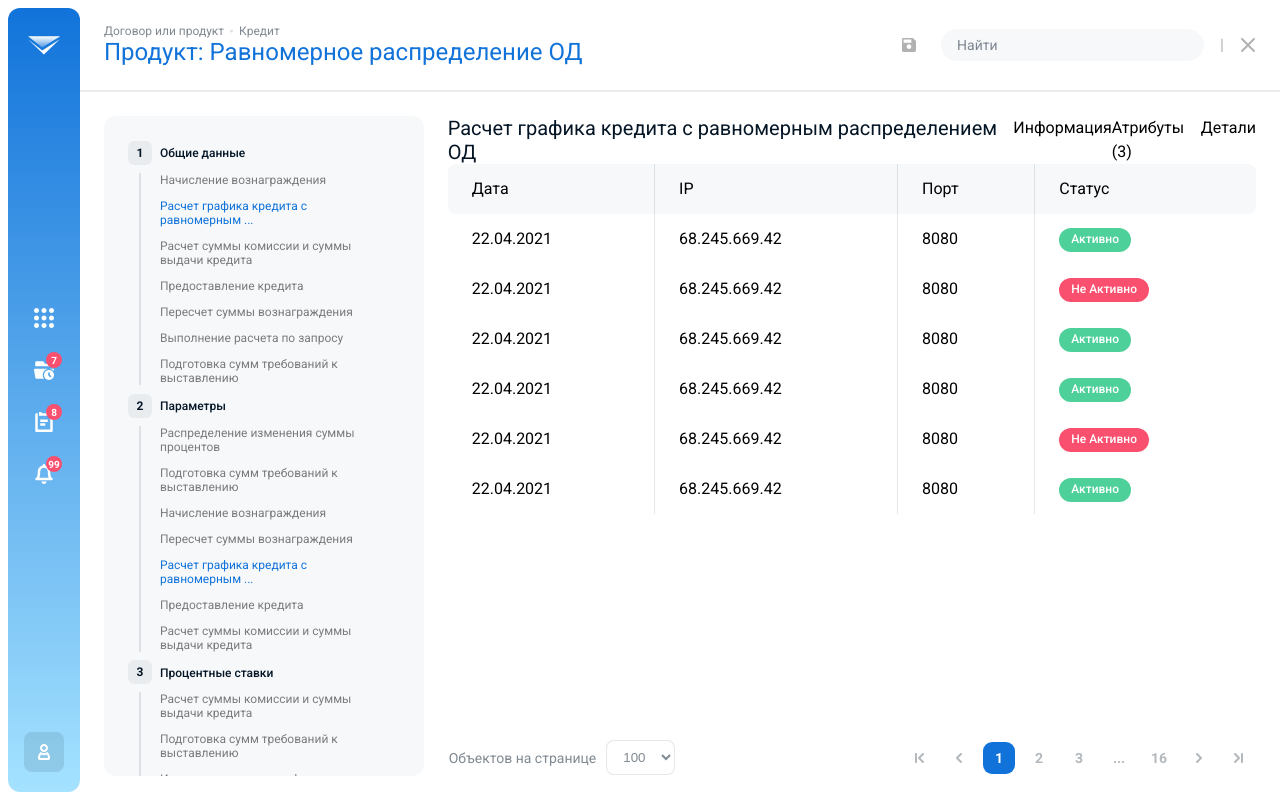
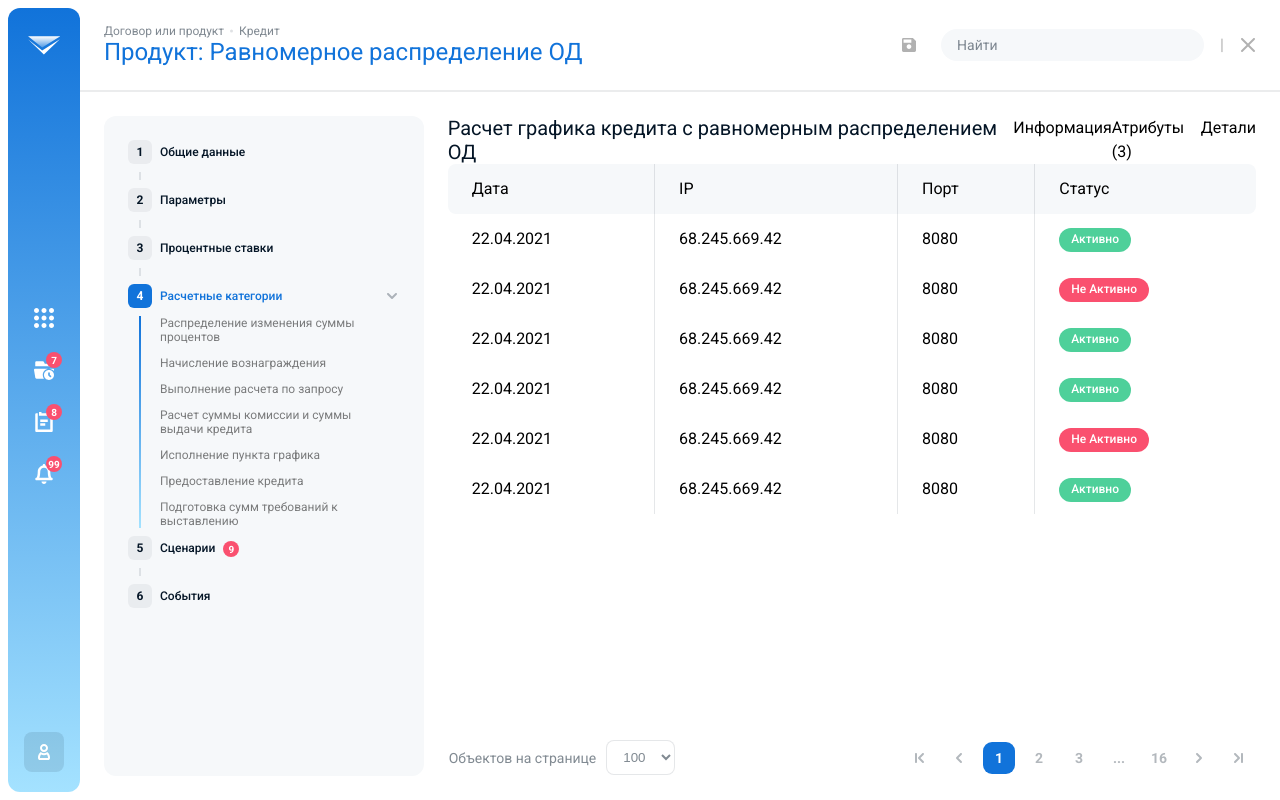
Before and after one commit to Emilname/react-diplom, a React (Vite) app: page / in a window 1280 px wide. Shown: the top 800 px of the page. Built offline with nearby package versions, Linux system fonts and the light colour scheme.

Commit message:
fix: open stepper substeps list on click

```diff
--- a/src/components/Stepper.tsx
+++ b/src/components/Stepper.tsx
@@ -1,5 +1,7 @@
 import { styled } from "@mui/system";
 import Badge from "./Bage";
+import { useState } from "react";
+import { ArrowDownIcon } from "../icons";
 const StepperRoot = styled("div")({
   width: 280,
   padding: 24,
@@ -41,6 +43,7 @@ const StepIndex = styled("div")<{ active?: boolean }>(({ active }) => ({
 }));
 
 const StepLabel = styled("span")<{ active?: boolean }>(({ active }) => ({
+  position: "relative",
   color: !active ? "#041526" : "#1173DA",
   marginLeft: 8,
 
@@ -51,8 +54,11 @@ const StepLabel = styled("span")<{ active?: boolean }>(({ active }) => ({
   lineHeight: "normal",
 }));
 
-const StepLabelRoot = styled("li")({});
-
+const StepLabelRoot = styled("div")<{ index: number | string }>({
+  display: "flex",
+  alignItems: "center",
+});
+const StepItemRoot = styled("li")({ display: "block" });
 const SubstepLabel = styled("li")<{ active?: boolean }>(({ active }) => ({
   color: active ? "#1173DA" : "",
   width: 200,
@@ -84,10 +90,17 @@ const SubstepsRoot = styled("div")({
   display: "flex",
 });
 
+const StyledBadge = styled(Badge)({
+  transform: "none",
+  marginLeft: 8,
+  verticalAlign: "middle",
+});
+
 function Substeps({
   steps = [],
   active,
   lastChild = false,
+  open,
 }: {
   steps?: SubstepData[];
   active?: boolean;
@@ -96,7 +109,10 @@ function Substeps({
 }) {
   return (
     <SubstepsRoot>
-      {!lastChild && <StepLeftLine active={active} />}
+      {(!lastChild || (open && steps.length > 0)) && (
+        <StepLeftLine active={active} />
+      )}
+      {open && (
         <SubstepsListRoot>
           {steps.map(({ id, label, active }) => (
             <SubstepLabel key={id} active={active}>
@@ -104,29 +120,45 @@ function Substeps({
             </SubstepLabel>
           ))}
         </SubstepsListRoot>
+      )}
     </SubstepsRoot>
   );
 }
 
+const StyledArrowDownIcon = styled(ArrowDownIcon)({
+  opacity: 0.3,
+  marginLeft: "auto",
+});
+
 export default function Stepper({ steps }: { steps: StepData[] }) {
+  const [activeId, setActiveId] = useState(4);
+
   return (
     <StepperRoot>
-      {steps.map(({ id, label, subSteps, active, badgeContent }, idx) => (
-        <StepLabelRoot>
+      {steps.map(({ id, label, subSteps, badgeContent }, idx) => {
+        const active = id == activeId;
+        return (
+          <StepItemRoot>
+            <StepLabelRoot key={id} onClick={() => setActiveId(id)} index={id}>
               <StepIndex active={active}>{idx + 1}</StepIndex>
               <StepLabel active={active}>
                 {label}
-            {badgeContent != null && <Badge badgeContent={badgeContent} />}
-          </StepLabel>
+                {badgeContent != null && (
+                  <StyledBadge badgeContent={badgeContent} />
+                )}
+              </StepLabel>{" "}
+              {active && <StyledArrowDownIcon fill="#041526" />}
+            </StepLabelRoot>
             <Substeps
               key={id}
               steps={subSteps}
               active={active}
-            open={idx == 4}
+              open={active}
               lastChild={idx == steps.length - 1}
             />
-        </StepLabelRoot>
-      ))}
+          </StepItemRoot>
+        );
+      })}
     </StepperRoot>
   );
 }
--- /dev/null
+++ b/src/icons/ArrowDownIcon.tsx
@@ -0,0 +1,26 @@
+import Svg from "./Svg";
+import iconDefaultProps from "./iconDefaultProps";
+import { IconProps } from "./types";
+
+export default function ArrowDownIcon({
+  fill,
+  className,
+  ...props
+}: IconProps) {
+  return (
+    <Svg
+      className={className}
+      width="16"
+      height="16"
+      viewBox="0 0 16 16"
+      {...props}
+    >
+      <path
+        d="M12.7 5.3C12.3 4.9 11.7 4.9 11.3 5.3L8 8.6L4.7 5.3C4.3 4.9 3.7 4.9 3.3 5.3C2.9 5.7 2.9 6.3 3.3 6.7L7.3 10.7C7.5 10.9 7.7 11 8 11C8.3 11 8.5 10.9 8.7 10.7L12.7 6.7C13.1 6.3 13.1 5.7 12.7 5.3Z"
+        fill={fill}
+      />
+    </Svg>
+  );
+}
+
+ArrowDownIcon.defaultProps = iconDefaultProps;
--- a/src/icons/index.ts
+++ b/src/icons/index.ts
@@ -15,4 +15,5 @@ export { default as DotIcon } from "./DotIcon";
 export { default as ToBegginingIcon } from "./ToBegginingIcon";
 export { default as ToEndIcon } from "./ToEndIcon";
 export { default as ToNextIcon } from "./ToNextIcon";
-export { default as TopreviousIcon } from "./ToBegginingIcon";
+export { default as ToPreviousIcon } from "./ToPreviousIcon";
+export { default as ArrowDownIcon } from "./ArrowDownIcon";
```
Lines whose indentation alone changed are shown as unchanged.
